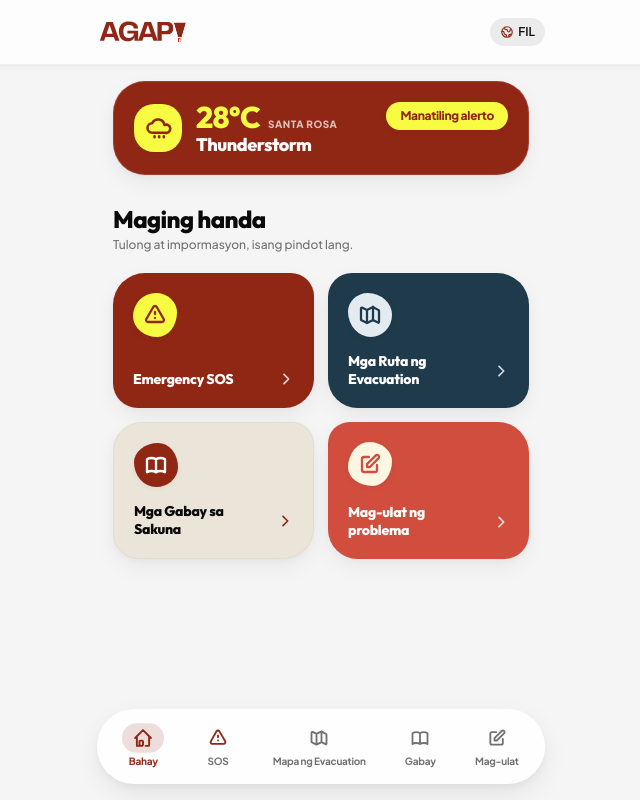
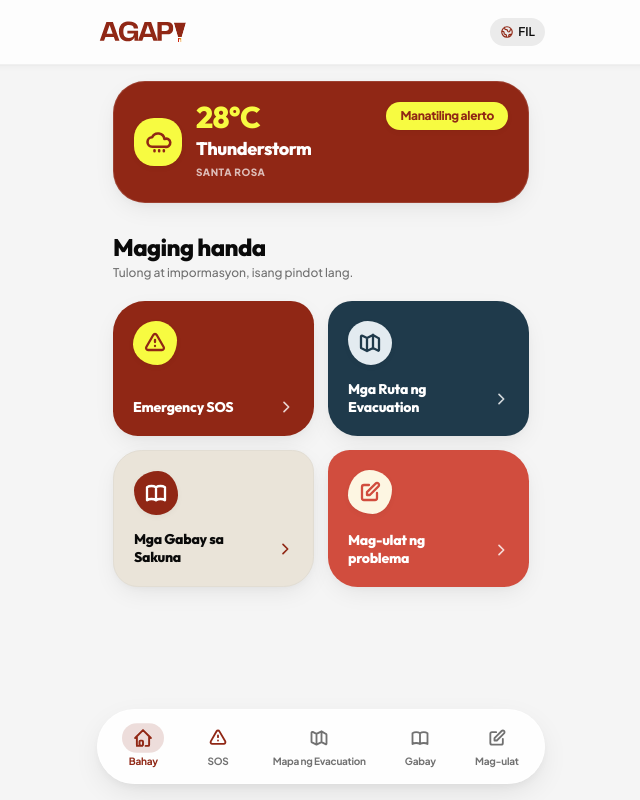
Before and after one commit to zzleep/AGAP, a Vue app: page /app in a window 1280 px wide. Shown: the whole page, without its empty margins (319-959 px from the left). Built offline with nearby package versions, Linux system fonts and the light colour scheme; no server answers; the database is empty; a web font is replaced by a local one.

Commit message:
feat: - Adjusted the HomeView component to enhance user experience

```diff
--- a/src/views/citizen/HomeView.vue
+++ b/src/views/citizen/HomeView.vue
@@ -11,11 +11,11 @@
             </svg>
           </div>
           <div class="min-w-0">
-            <div class="flex items-baseline gap-2">
+            <div class="flex flex-col gap-1">
               <span class="font-expressive text-3xl font-black text-[#F7FB41] tracking-tight leading-none">{{ currentTemp }}</span>
-              <span class="text-[10px] font-extrabold uppercase tracking-wider text-white/70">Santa Rosa</span>
+              <h2 class="font-expressive truncate text-lg font-black tracking-tight text-white mt-1 leading-none">{{ weatherCondition }}</h2>
             </div>
-            <h2 class="font-expressive truncate text-lg font-black tracking-tight text-white mt-1 leading-none">{{ weatherCondition }}</h2>
+            <span class="text-[10px] font-extrabold uppercase tracking-wider text-white/70">Santa Rosa</span>
           </div>
         </div>
 
```
